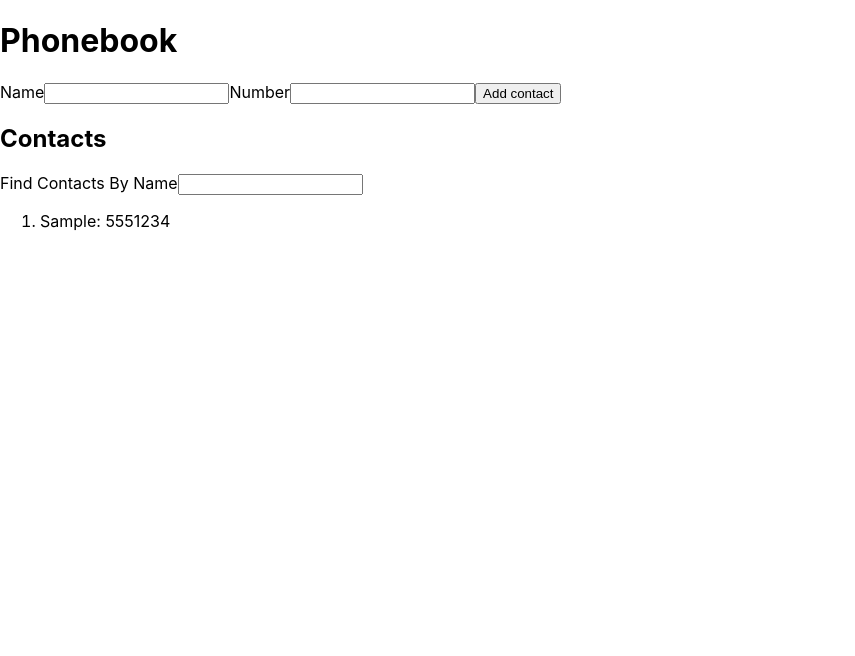
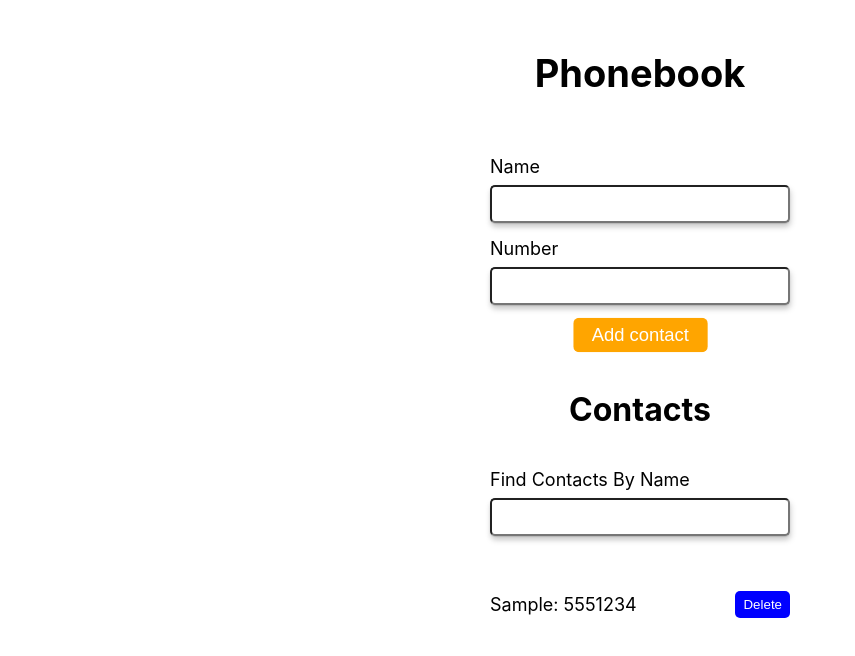
Before and after one commit to KonstantinYevchuk/goit-react-hw-02-phonebook, a React (Create React App) app: page / in a window 1280 px wide. Both pictures are taken after typing "Sample", "5551234" into the empty fields and a click on the button "Add contact". Shown: the top 656 px of the page, without its empty margins (0-855 px from the left). Built offline with nearby package versions, Linux system fonts and the light colour scheme.

Commit message:
add components and styles

```diff
--- a/src/components/App.jsx
+++ b/src/components/App.jsx
@@ -2,8 +2,8 @@ import React, { Component } from 'react';
 import { nanoid } from 'nanoid';
 import { Form } from './Form/Form';
 import { ContactsList } from './ContactsList/ContactsList';
-
-// import { Section } from './Section/Section';
+import { Filter } from './Filter/Filter';
+import { Container, MainTitle, Title, ErrorText } from './App.styled';
 
 
 export class App extends Component {
@@ -11,39 +11,45 @@ export class App extends Component {
     contacts: [],
     filter: ''
   }
-
   handleSubmitForm = ({name, number}) => {
+          const {contacts} = this.state
           const newContact = {
           id: nanoid(),
           name,
           number,
         };
 
-      this.setState(({ contacts }) => ({
-        contacts: [newContact, ...contacts],
-      }));
-
+        contacts.some(contact => contact.name === name)
+        ? alert(`${name}, Contact with such name is already exists!`)
+        : this.setState(({ contacts }) => ({
+            contacts: [newContact, ...contacts],
+          }));
     }
     filterInput = e => {
       const { value } = e.currentTarget;
       this.setState({
         filter: value})
     }
+    deleteContact = id => {
+      this.setState((prevState) => ({
+        contacts: prevState.contacts.filter(contact => contact.id !== id)
+      }))
+    }
   render() {
+    const normalizedContacts = this.state.filter.toLowerCase();
+    const filteredContacts = this.state.contacts.filter(contact =>
+    contact.name.toLowerCase().includes(normalizedContacts));
 
     return (
-
-      <div>
-        <h1>Phonebook</h1>
+      <Container>
+        <MainTitle>Phonebook</MainTitle>
         <Form submit={this.handleSubmitForm}/>
-        <h2>Contacts</h2>
-        <label>Find Contacts By Name
-        <input type="text" value={this.state.filter} onChange={this.filterInput}/>
-        </label>
+        <Title> Contacts</Title>
+          <Filter value={this.state.filter} onChange={this.filterInput}/>
           {this.state.contacts.length > 0 ?
-          (<ContactsList contacts={this.state.contacts} />) :
-          console.log('sorry')}
-      </div>
+          (<ContactsList contacts={filteredContacts} onDelete={this.deleteContact}/>) :
+          <ErrorText>Sorry! No contacts in phonebook!</ErrorText>}
+      </Container>
     );
   }
 };
--- /dev/null
+++ b/src/components/App.styled.js
@@ -0,0 +1,40 @@
+import styled from '@emotion/styled';
+
+export const Container = styled.div`
+    padding-top: 50px;
+    padding-bottom: 50px;
+    text-align: center;
+`;
+export const MainTitle = styled.h1`
+    margin-bottom: 20px;
+    font-size: 38px;
+
+`;
+export const Title = styled.h2`
+    margin-bottom: 20px;
+    font-size: 32px;
+`;
+export const ErrorText = styled.h3`
+    color: red;
+    animation: beat 1s infinite;
+    transition: all 300ms ease-in-out;
+
+@keyframes beat {
+  0%
+  {
+    color: black;
+  }
+  50%
+  {
+    color: red;
+  }
+  50%
+  {
+    color: black;
+  }
+  100%
+  {
+    color: red;
+  }
+}
+`
--- a/src/components/ContactsList/ContactsList.jsx
+++ b/src/components/ContactsList/ContactsList.jsx
@@ -1,14 +1,17 @@
 import PropTypes from 'prop-types';
+import { List, Item, Button } from './ContactsList.styled';
 
-export const ContactsList = ({contacts}) => {
-    // console.log(contacts.name);
+export const ContactsList = ({contacts, onDelete}) => {
     return (
-        <ol>
+        <List>
         {contacts.map(({id, name, number}) => {
-        return <li key={id}>{name}: {number}</li>
+        return <Item key={id}>
+            {name}: {number}
+            <Button type="button" onClick={() => onDelete(id)}>Delete</Button>
+            </Item>
         }
         )}
-        </ol>
+        </List>
     )
 }
 
--- a/src/components/ContactsList/ContactsList.styled.js
+++ b/src/components/ContactsList/ContactsList.styled.js
@@ -0,0 +1,34 @@
+import styled from '@emotion/styled';
+
+
+export const List = styled.ol`
+    padding: 20px 0;
+    font-size: 18px;
+    width: 300px;
+    margin-left: auto;
+    margin-right: auto;
+`;
+export const Item = styled.li`
+    margin-bottom: 10px;
+    display: flex;
+    gap: 5px;
+    justify-content: space-between;
+    align-items: center;
+`;
+
+export const Button = styled.button`
+    padding: 5px 7px;
+    color: white;
+    background-color: blue;
+    cursor: pointer;
+    border: 1px solid transparent;
+    border-radius: 5px;
+    outline: none;
+    transition: all 300ms ease-in-out;
+
+    &:hover,
+    &:focus {
+        transform: scale(1.1);
+        background-color: orange;
+    }
+`
--- /dev/null
+++ b/src/components/Filter/Filter.jsx
@@ -0,0 +1,11 @@
+import { FilterContainer } from "./Filter.styled"
+import { Label, Input } from "components/Form/Form.styled"
+export const Filter = ({value, onChange}) => {
+    return (
+        <FilterContainer>
+        <Label>Find Contacts By Name
+        <Input type="text" value={value} onChange={onChange}/>
+        </Label>
+        </FilterContainer>
+    )
+}
--- /dev/null
+++ b/src/components/Filter/Filter.styled.js
@@ -0,0 +1,5 @@
+import styled from '@emotion/styled';
+
+export const FilterContainer = styled.div`
+    padding: 20px 20px;
+`
--- a/src/components/Form/Form.jsx
+++ b/src/components/Form/Form.jsx
@@ -1,6 +1,7 @@
 import { nanoid } from 'nanoid';
 import React, { Component } from 'react';
 import PropTypes from 'prop-types';
+import { FormContainer, Label, Input, Btn } from './Form.styled';
 
 export class Form extends Component {
     state = {
@@ -17,27 +18,26 @@ export class Form extends Component {
         e.preventDefault();
         this.props.submit(this.state)
         e.currentTarget.reset()
+        this.reset()
         }
       reset = () => {
         this.setState({ name: '', number: ''})
       }
     render() {
         return (
-
             <div>
-              <form onSubmit={this.handleSubmit}>
-              <label htmlFor=""> Name
-              <input
-              type="text"
-              name="name"
-              pattern="^[a-zA-Zа-яА-Я]+(([' -][a-zA-Zа-яА-Я ])?[a-zA-Zа-яА-Я]*)*$"
-              title="Name may contain only letters, apostrophe, dash and spaces. For example Adrian, Jacob Mercer, Charles de Batz de Castelmore d'Artagnan"
-              required
-              onChange={this.handleChange}
-              />
-              </label>
-              <label htmlFor="">Number
-              <input
+              <FormContainer onSubmit={this.handleSubmit}>
+              <Label> Name
+               <Input
+               type="text"
+               name="name"
+               pattern="^[a-zA-Zа-яА-Я]+(([' -][a-zA-Zа-яА-Я ])?[a-zA-Zа-яА-Я]*)*$"
+               title="Name may contain only letters, apostrophe, dash and spaces. For example Adrian, Jacob Mercer, Charles de Batz de Castelmore d'Artagnan"
+               required
+               onChange={this.handleChange}/>
+              </Label>
+              <Label>Number
+              <Input
               type="tel"
               name="number"
               pattern="\+?\d{1,4}?[-.\s]?\(?\d{1,3}?\)?[-.\s]?\d{1,4}[-.\s]?\d{1,4}[-.\s]?\d{1,9}"
@@ -45,9 +45,9 @@ export class Form extends Component {
               required
               onChange={this.handleChange}
               />
-              </label>
-              <button type="submit">Add contact</button>
-              </form>
+              </Label>
+              <Btn type="submit">Add contact</Btn>
+              </FormContainer>
             </div>
           );
     }
--- a/src/components/Form/Form.styled.js
+++ b/src/components/Form/Form.styled.js
@@ -0,0 +1,48 @@
+import styled from '@emotion/styled';
+
+export const FormContainer = styled.form`
+    padding: 40px 20px;
+`;
+export const Label = styled.label`
+    font-size: 18px;
+    display: flex;
+    flex-direction: column;
+    justify-content: center;
+    width: 300px;
+    text-align: start;
+    border-radius: 5px;
+    margin: 0 auto 15px auto;
+`;
+export const Input = styled.input`
+    padding: 8px 12px;
+    margin-top: 8px;
+    font-size: 16px;
+    border-radius: 5px;
+    box-shadow: 0px 1px 1px rgba(0, 0, 0, 0.12), 0px 4px 4px rgba(0, 0, 0, 0.06),
+      1px 4px 6px rgba(0, 0, 0, 0.16);
+
+    &:hover,
+    &:focus {
+        border-color: blue;
+        box-shadow: 0px 1px 1px rgba(0, 0, 0, 0.12), 0px 4px 4px rgba(0, 0, 0, 0.06),
+      1px 4px 6px rgba(0, 0, 0, 0.16);
+
+    }
+`;
+export const Btn = styled.button`
+    font-size: 16px;
+    padding: 5px 15px;
+    color: white;
+    background-color: blue;
+    cursor: pointer;
+    border: 1px solid transparent;
+    border-radius: 5px;
+    outline: none;
+    transition: all 300ms ease-in-out;
+
+    &:hover,
+    &:focus {
+        transform: scale(1.15);
+        background-color: orange;
+    }
+`
--- a/src/index.css
+++ b/src/index.css
@@ -13,3 +13,12 @@ code {
   font-family: source-code-pro, Menlo, Monaco, Consolas, 'Courier New',
     monospace;
 }
+ol,
+li,
+h1,
+h2,
+h3,
+p {
+  margin: 0;
+  padding: 0;
+}
```
